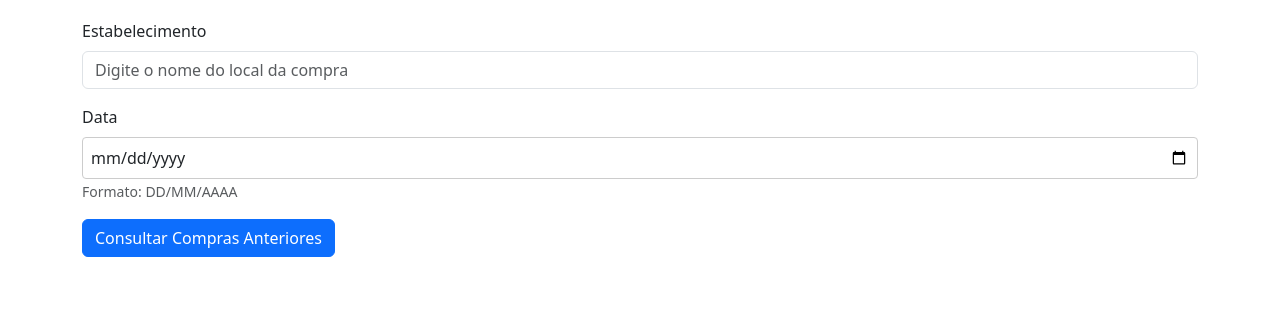
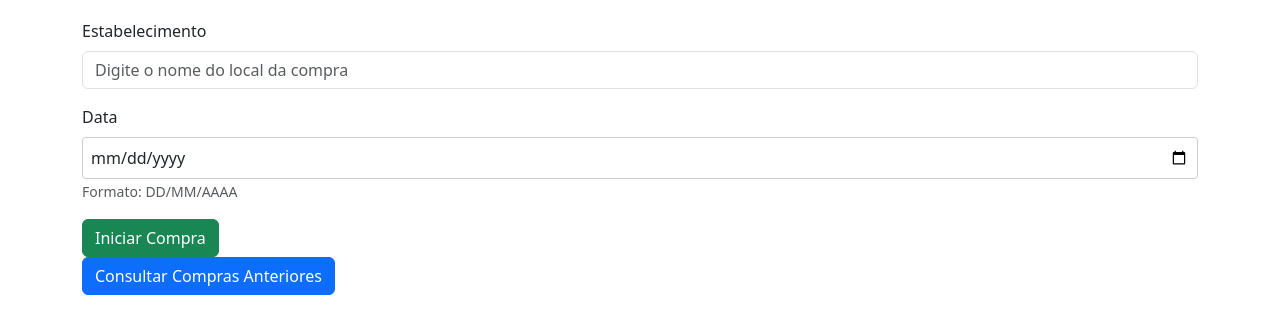
Before and after one commit to AbneProg/compra-controlada, a plain HTML site: page index.html in a window 1280 px wide. Shown: the part 77-410 px from the top of the page. Drawn offline with nearby package versions, Linux system fonts and the light colour scheme.

Commit message:
Update index.html

```diff
--- a/index.html
+++ b/index.html
@@ -12,17 +12,20 @@
   <h1 class="mb-4">Compra Controlada 🛒</h1>
 
   <!-- Tela Inicial com Nome do Estabelecimento e Data -->
+  <div id="inicioCompra">
   <div class="mb-3">
     <label for="estabelecimento" class="form-label">Estabelecimento</label>
     <input type="text" class="form-control" id="estabelecimento" placeholder="Digite o nome do local da compra">
   </div>
 
-  <!-- Campo de Data -->
   <div class="mb-3">
     <label for="data" class="form-label">Data</label>
     <input type="date" class="form-control" id="data">
     <small class="text-muted">Formato: DD/MM/AAAA</small>
   </div>
+
+  <button class="btn btn-success" onclick="iniciarCompra()">Iniciar Compra</button>
+</div>
 
   <!-- Botão para Consultar Compras Anteriores -->
   <div class="mb-3">
```
